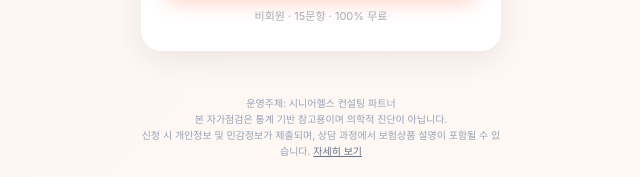
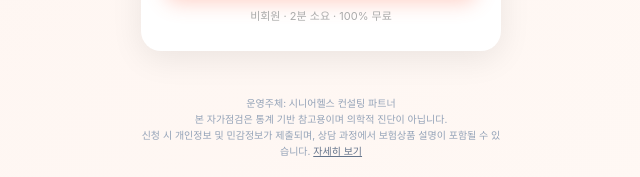
Before and after one commit to jks770830-cmd/health-check, a plain HTML site: page index.html in a window 1280 px wide. Shown: the part 357-534 px from the top of the page, 319-959 px from the left. Drawn offline with Linux system fonts and the light colour scheme.

Commit message:
15문항→2분 소요 통일

```diff
--- a/index.html
+++ b/index.html
@@ -565,7 +565,7 @@
                 </button>
 
                 <p style="font-size:11px; color:#aaa; margin-top:10px;">
-                    비회원 · 15문항 · 100% 무료
+                    비회원 · 2분 소요 · 100% 무료
                 </p>
             </div>
         </div>
```
